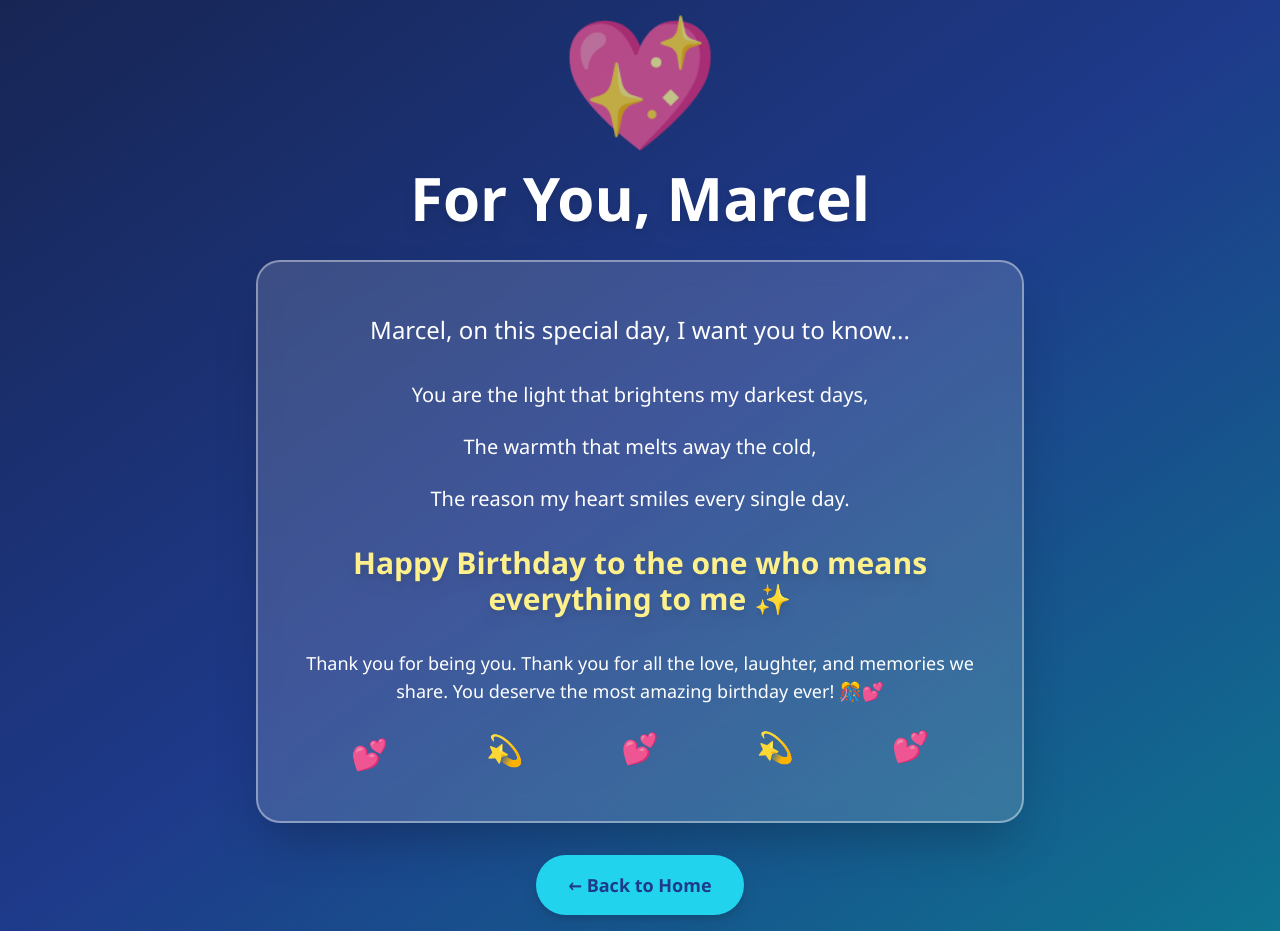
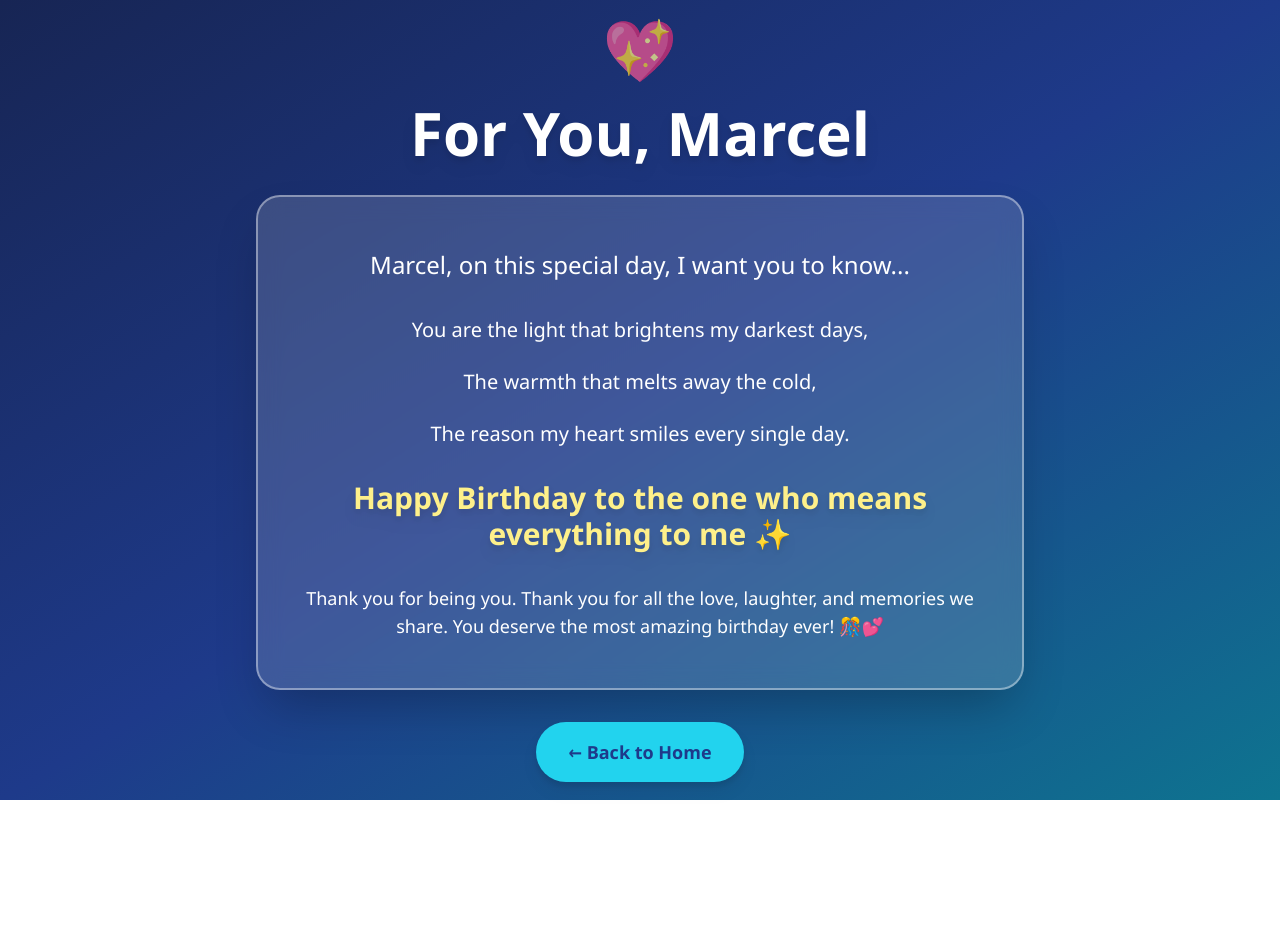
Before and after one commit to WangilaPrish/wish, a React (Vite) app: page /dedication in a window 1280 px wide. After the commit the page ends 800 px from the top, so only its background shows below. Built offline with nearby package versions, Linux system fonts and the light colour scheme.

Commit message:
style: reduce heart animation size and remove decorative elements in Dedication page

```diff
--- a/src/pages/Dedication.tsx
+++ b/src/pages/Dedication.tsx
@@ -8,7 +8,7 @@ export default function Dedication(): JSX.Element {
             <div className="max-w-3xl w-full text-center">
                 {/* Heart Animation */}
                 <div className="mb-8">
-                    <div className="text-9xl animate-pulse mb-6">💖</div>
+                    <div className="text-6xl animate-pulse mb-6">💖</div>
                     <h1 className="text-5xl md:text-6xl font-bold text-white mb-4 drop-shadow-lg">
                         For You, Marcel
                     </h1>
@@ -41,13 +41,7 @@ export default function Dedication(): JSX.Element {
                     </p>
 
                     {/* Decorative Elements */}
-                    <div className="grid grid-cols-5 gap-2 mt-8 text-3xl">
-                        <div className="animate-bounce" style={{ animationDelay: '0s' }}>💕</div>
-                        <div className="animate-bounce" style={{ animationDelay: '0.1s' }}>💫</div>
-                        <div className="animate-bounce" style={{ animationDelay: '0.2s' }}>💕</div>
-                        <div className="animate-bounce" style={{ animationDelay: '0.3s' }}>💫</div>
-                        <div className="animate-bounce" style={{ animationDelay: '0.4s' }}>💕</div>
-                    </div>
+
                 </div>
 
                 {/* Back Button */}
```
